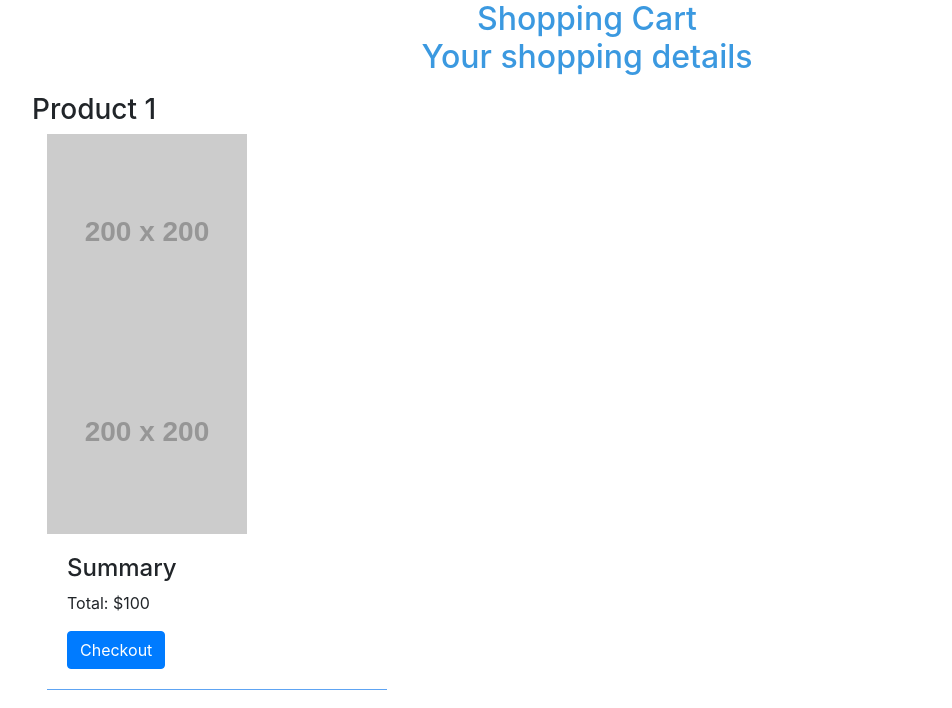
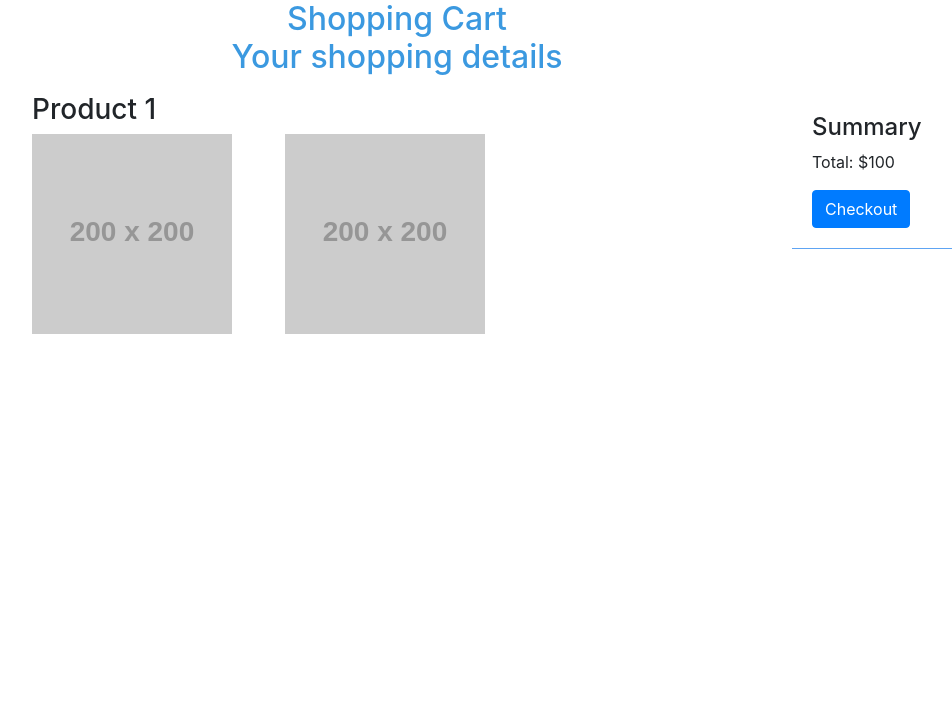
Before and after one commit to acciojob/bootstrap-shopping-cart-Shashank84-creator, a website: page main.html in a window 1280 px wide. Shown: the whole page, without its empty margins (53-1005 px from the left). Drawn offline with nearby package versions, Linux system fonts and the light colour scheme.

Commit message:
created a submission

```diff
--- a/main.html
+++ b/main.html
@@ -25,7 +25,7 @@
 
 <div class="container">
   <div class="row">
-   <div class="col-lg-12">
+   <div class="col-lg-8">
   <h2 class="block-heading">Shopping Cart
     <p>Your shopping details</p>
   </h2>
@@ -36,6 +36,7 @@
     <div class="col-lg-8">
   <div class="product">
     <h3>Product 1</h3>
+	  <div class="row">
     <div class="col-lg-4">
       <img src="https://via.placeholder.com/200" alt="Product 1" class="img-fluid">
     </div>
```
